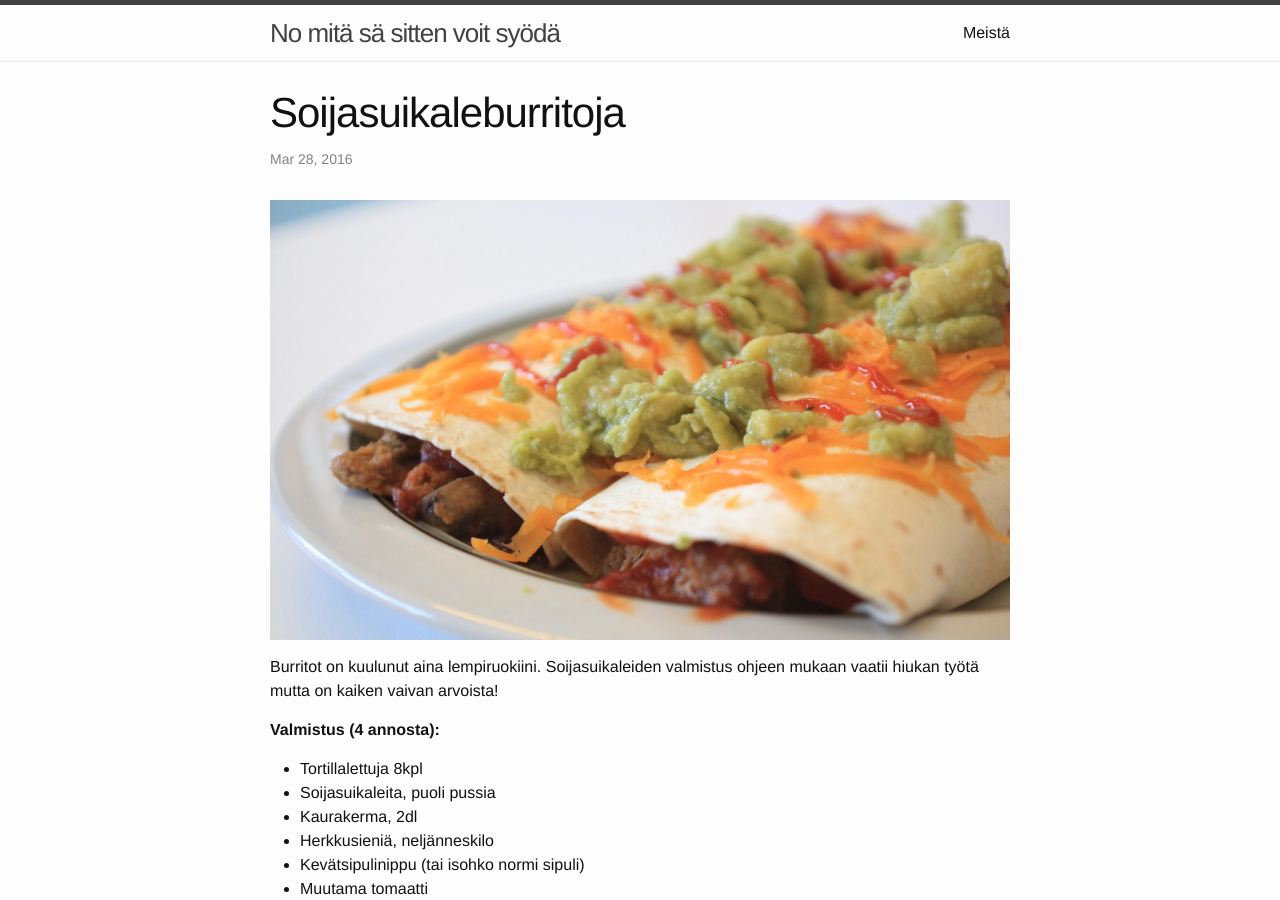
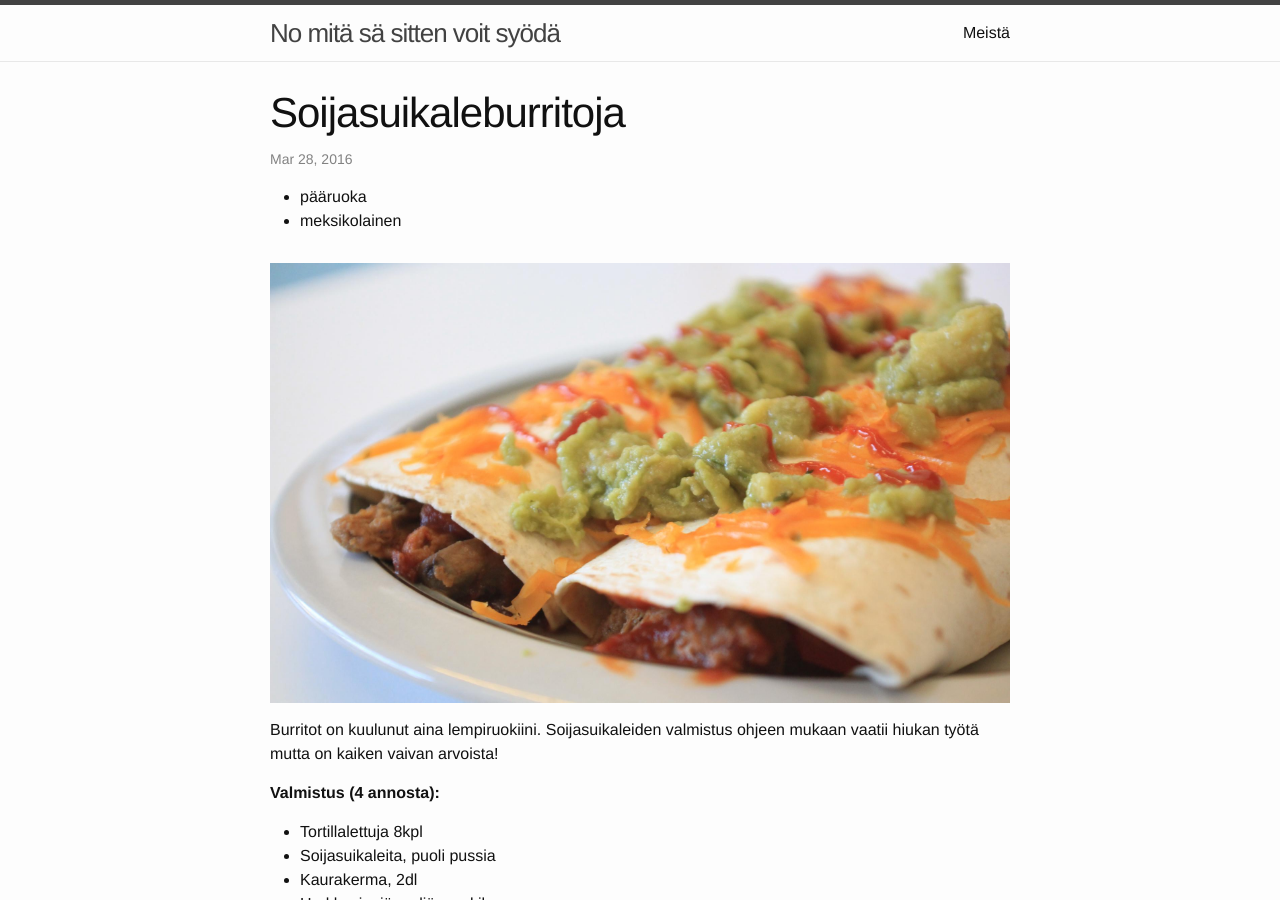
Before and after one commit to nmssvs/nmssvs.github.io, a Jekyll site: the page built from _posts/2016-03-28-soijasuikaleburritoja.markdown, in a window 1280 px wide and 900 px high. Built offline with Jekyll 4.4.1, drawn with Linux system fonts in a browser that asks for light colours.

Commit message:
add tags for recipes

```diff
--- a/Gemfile
+++ b/Gemfile
@@ -1,2 +1,3 @@
 source 'https://rubygems.org'
 gem 'github-pages', group: :jekyll_plugins
+gem 'jekyll-tagging'
--- a/_config.yml
+++ b/_config.yml
@@ -10,3 +10,6 @@ github_username:  nmssvs
 
 # Build settings
 markdown: kramdown
+
+tag_page_layout: tag_page
+tag_page_dir: tag
--- /dev/null
+++ b/_includes/meta.md
@@ -0,0 +1,7 @@
+<ul class="tag_list_in_post">
+  {% for tag in page.tags %}
+  <li class="inline tag_list_item">
+    <!--a class="tag_list_link" href="/tag/{{ tag }}"-->{{ tag }}<!--/a-->
+  </li>
+  {% endfor %}
+</ul>
--- a/_layouts/post.html
+++ b/_layouts/post.html
@@ -5,7 +5,11 @@ layout: default
 
   <header class="post-header">
     <h1 class="post-title" itemprop="name headline">{{ page.title }}</h1>
-    <p class="post-meta"><time datetime="{{ page.date | date_to_xmlschema }}" itemprop="datePublished">{{ page.date | date: "%b %-d, %Y" }}</time>{% if page.author %} • <span itemprop="author" itemscope itemtype="http://schema.org/Person"><span itemprop="name">{{ page.author }}</span></span>{% endif %}</p>
+    <p class="post-meta">
+      <time datetime="{{ page.date | date_to_xmlschema }}" itemprop="datePublished">{{ page.date | date: "%b %-d, %Y" }}</time>
+      {% if page.author %} • <span itemprop="author" itemscope itemtype="http://schema.org/Person"><span itemprop="name">{{ page.author }}</span></span>{% endif %}
+      {% include meta.md %}
+    </p>
   </header>
 
   <div class="post-content" itemprop="articleBody">
--- /dev/null
+++ b/_plugins/ext.rb
@@ -0,0 +1 @@
+require 'jekyll/tagging'
--- a/_posts/2016-03-28-leffanapsuja.markdown
+++ b/_posts/2016-03-28-leffanapsuja.markdown
@@ -2,7 +2,8 @@
 layout: post
 title:  "Leffanapsuja"
 date:   2016-03-28 20:00:00 +0200
-categories: resepti jälkiruoka naposteltavaa
+categories: resepti
+tags: jälkiruoka
 ---
 
 ![Leffanapsut]({{ site.url }}/images/recipes/2016-03-28-napsut1.jpg)
--- a/_posts/2016-03-28-soijasuikaleburritoja.markdown
+++ b/_posts/2016-03-28-soijasuikaleburritoja.markdown
@@ -2,7 +2,8 @@
 layout: post
 title:  "Soijasuikaleburritoja"
 date:   2016-03-28 12:27:32 +0200
-categories: resepti pääruoka meksikolainen
+categories: resepti
+tags: pääruoka meksikolainen
 ---
 
 ![Burritot]({{ site.url }}/images/recipes/2016-03-28-burritot1.jpg)
```
Also changed, not shown: _layouts/tag_page.html (added, +13 -0 lines), Gemfile.lock.
